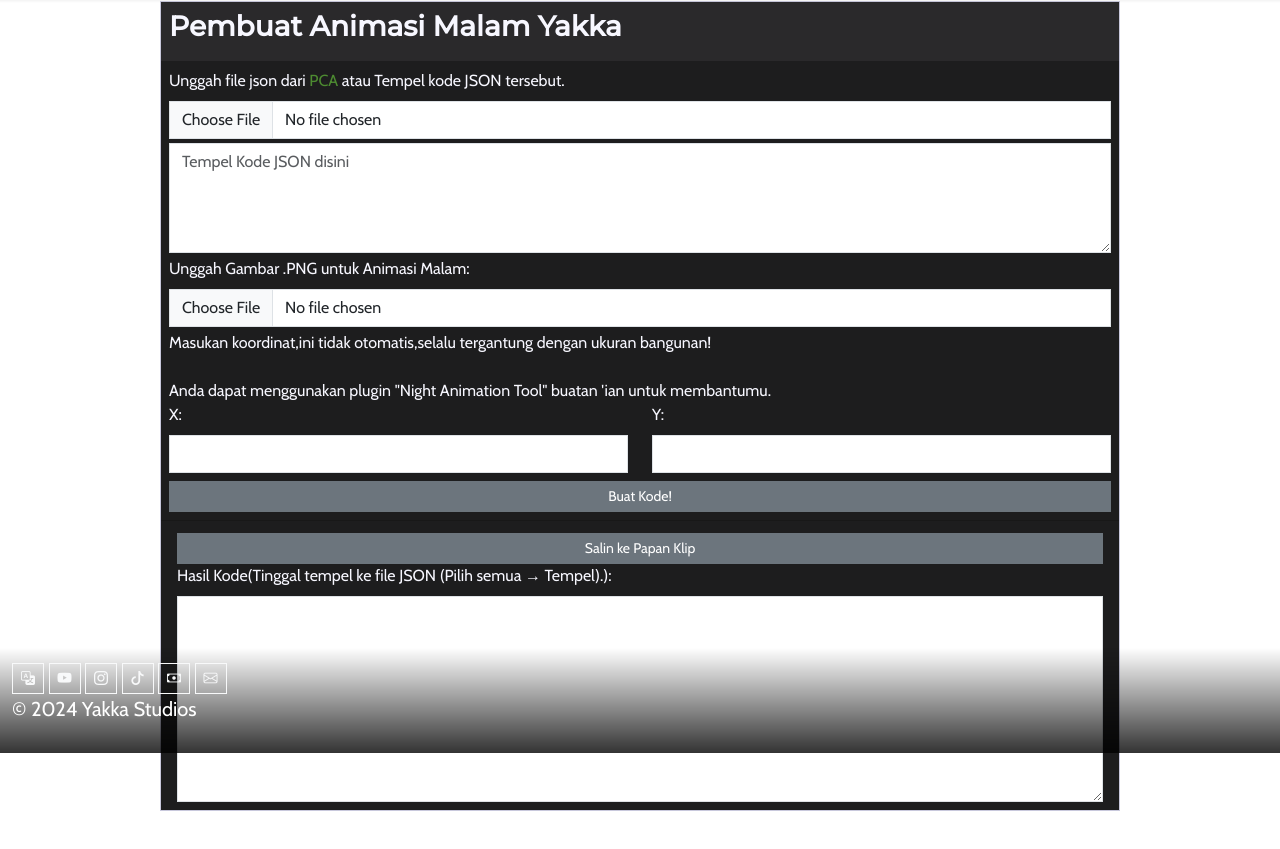
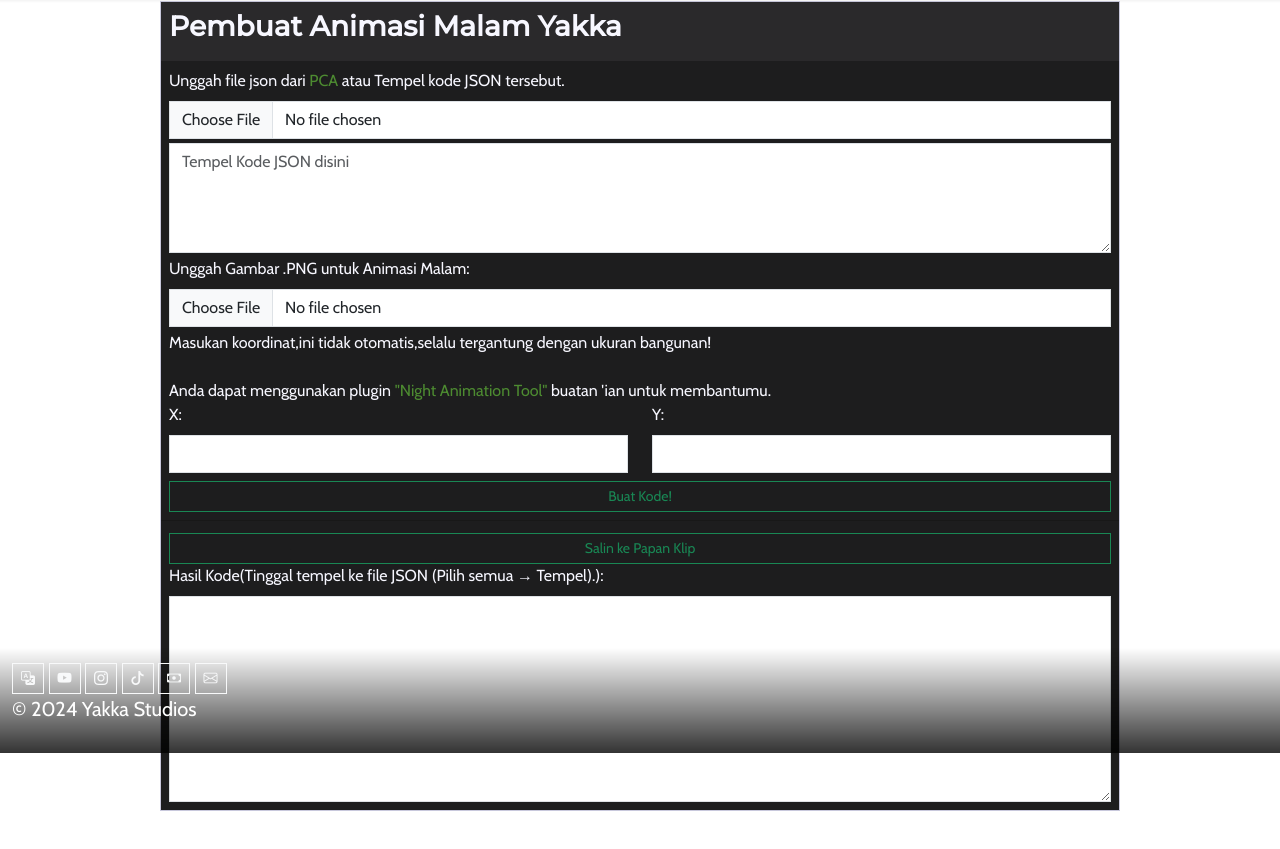
Before and after one commit to YakkaSTDs/pulnam, a plain HTML site: page index.html in a window 1280 px wide. Shown: the part 47-896 px from the top of the page. Drawn offline with nearby package versions, Linux system fonts and the light colour scheme.

Commit message:
Add files via upload

```diff
--- a/index.html
+++ b/index.html
@@ -15,20 +15,20 @@
     <!-- Primary Meta Tags -->
     <title>Yakka Studios — Pembuat Animasi Malam</title>
     <meta name="title" content="Yakka Studios — Pembuat Animasi Malam" />
-    <meta name="description" content="The main hub of Yakka Studios websites. You can search websites you're looking from this studio via here." />
+    <meta name="description" content="Website pembuat Animasi Malam by Yakka Studios." />
 
     <!-- Open Graph / Facebook -->
     <meta property="og:type" content="website" />
-    <meta property="og:url" content="https://yakkastds.github.io/" />
+    <meta property="og:url" content="https://yakkastds.github.io/pulnam" />
     <meta property="og:title" content="Yakka Studios — Pembuat Animasi Malam" />
-    <meta property="og:description" content="The main hub of Yakka Studios websites. You can search websites you're looking from this studio via here." />
+    <meta property="og:description" content="Website pembuat Animasi Malam by Yakka Studios." />
     <meta property="og:image" content="https://raw.githubusercontent.com/YakkaSTDs/yakkaSTDs.github.io/main/img/WEBBANNER.jpg" />
 
     <!-- Twitter -->
     <meta property="twitter:card" content="summary_large_image" />
-    <meta property="twitter:url" content="https://yakkastds.github.io/" />
+    <meta property="twitter:url" content="https://yakkastds.github.io/pulnam" />
     <meta property="twitter:title" content="Yakka Studios — Pembuat Animasi Malam" />
-    <meta property="twitter:description" content="The main hub of Yakka Studios websites. You can search websites you're looking from this studio via here." />
+    <meta property="twitter:description" content="Website pembuat Animasi Malam by Yakka Studios." />
     <meta property="twitter:image" content="https://raw.githubusercontent.com/YakkaSTDs/yakkaSTDs.github.io/main/img/WEBBANNER.jpg" />
 
     <!-- Meta Tags Generated with https://metatags.io -->
@@ -71,7 +71,7 @@
           </div>
           <div class="row mb-1">
             <div class="col-12">
-              Masukan koordinat,ini tidak otomatis,selalu tergantung dengan ukuran bangunan!<br><br>Anda dapat menggunakan plugin "Night Animation Tool" buatan 'ian untuk membantumu.
+              Masukan koordinat,ini tidak otomatis,selalu tergantung dengan ukuran bangunan!<br><br>Anda dapat menggunakan plugin <a href="https://forum.theotown.com/viewtopic.php?f=115&t=12453">"Night Animation Tool"</a> buatan 'ian untuk membantumu.
             </div>
             <div class="col-6">
               <label for="xCoordinate" class="form-label">X:</label>
@@ -82,11 +82,11 @@
               <input type="number" class="form-control rounded-0" id="yCoordinate">
             </div>
           </div>
-          <button type="button" class="btn btn-sm btn-secondary mt-1 rounded-0 w-100" onclick="processForm()">Buat Kode!</button>
+          <button type="button" class="btn btn-sm btn-outline-success mt-1 rounded-0 w-100" onclick="processForm()">Buat Kode!</button>
         </form>
       </div>
-      <div class="card-footer">
-        <button class="btn btn-sm btn-secondary mt-1 rounded-0 w-100" onclick="copyToClipboard()">Salin ke Papan Klip</button><br>
+      <div class="card-footer px-2">
+        <button class="btn btn-sm btn-outline-success mt-1 rounded-0 w-100" onclick="copyToClipboard()">Salin ke Papan Klip</button><br>
         <label for="output" class="form-label">Hasil Kode(Tinggal tempel ke file JSON (Pilih semua → Tempel).):</label>
         <textarea id="output" class="form-control rounded-0" rows="8" readonly></textarea>
       </div>
```
